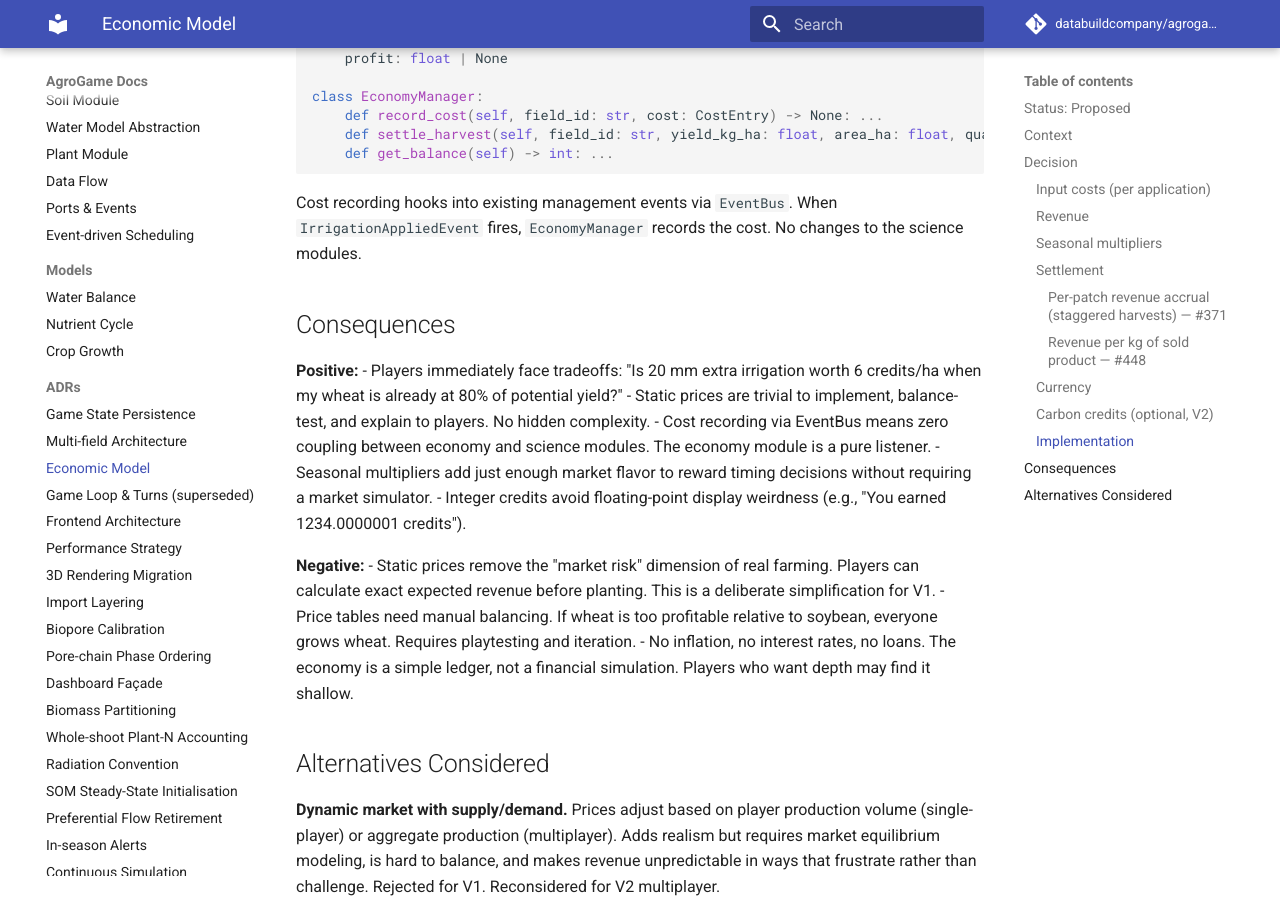
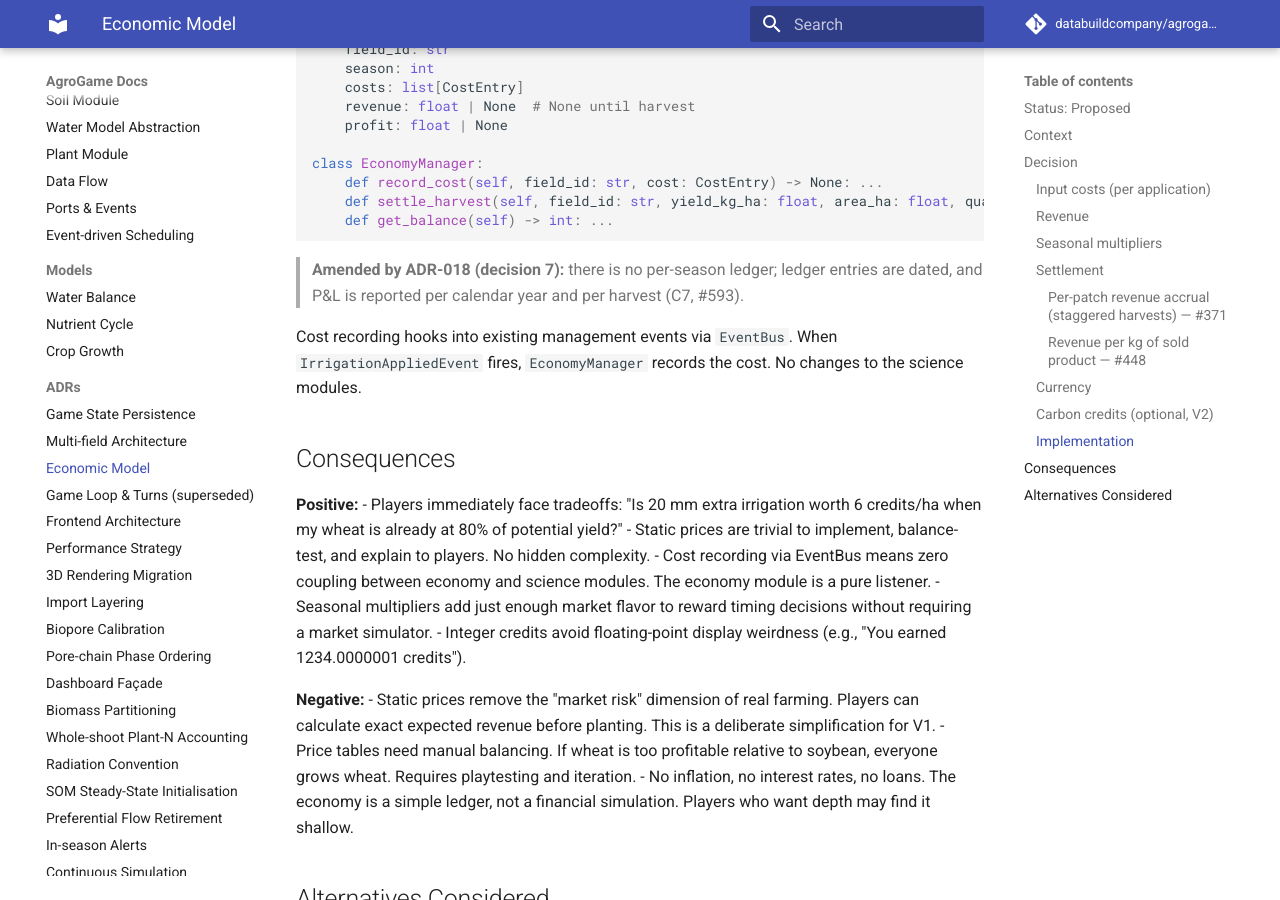
Before and after one commit to gedejong/agrogame, an MkDocs documentation site: the page built from docs/adr/ADR-003-economic-model.md, in a window 1280 px wide and 900 px high, scrolled down 4111 px. Built offline with MkDocs 1.6.1 and Material for MkDocs 9.7.7, drawn with Linux system fonts in a browser that asks for light colours; comment, search, counter and statistics services are not loaded; some of the changed text lies outside the part shown.

Commit message:
docs(#589): mark ADR-003's season-ledger passages amended by ADR-018
Review on #620: the refinement's D5 names ADR-003's season ledger as
amended, and two passages stated it as current. One line each, from
ADR-018 decision 7: no season reset at the #371 save/load + reset bullet,
and a dated ledger with calendar-year and per-harvest P&L (C7, #593) at
the SeasonLedger sketch.

Co-Authored-By: Claude Opus 5.5 <noreply@anthropic.com>

````diff
--- a/docs/adr/ADR-003-economic-model.md
+++ b/docs/adr/ADR-003-economic-model.md
@@ -72,6 +72,8 @@ The V1 ledger settled **once per season**: `EconomicLedger.settle_season()` over
 - **Full-field settlement is area-weighted.** A harvest settles the area-weighted mean grain, `grain = Σ(grainᵢ · area_fractionᵢ) / Σ area_fractionᵢ`, scaled by the harvested area `Σ area_fractionᵢ`. Consequently a full-field harvest (`patch_idx = -1`) credits **exactly** the sum of the per-patch harvests for **any** area distribution, not only equal-area patches (the earlier simple-mean full-field settlement matched sum-of-patches only when all patches shared an equal area). Equality holds to within integer-credit rounding across the separate per-patch settlements.
 - **Save/load + reset.** Accrued `season_revenue`/`season_profit`/`season_costs` round-trip through `EconomicLedger.to_dict`/`from_dict`, so a mid-stagger save preserves the running total and harvesting the remaining patches after reload continues to accrue. A harvested patch (`crop_key = ""`) is now reconstructed crop-free (`crop=None`) on load rather than raising a missing-preset lookup. `reset_season()` clears the accrual at the season boundary.
 
+    > **Amended by ADR-018 (decision 7):** there is no season reset, so no boundary clears the accrual.
+
 #### Revenue per kg of sold product — #448
 
 Settlement is priced per kg of **sold product**, not per kg of harvested dry mass. The simulation's harvested-organ pool (`grain_biomass_g_m2`) is dry matter. A crop preset may declare `harvest_product: {name, dry_matter_fraction}`, and settlement pays `int(dry_g_m2 × 10 / dry_matter_fraction × area_ha × price)`. Grain crops omit the block and default to `grain` at fraction 1.0, i.e. per kg dry grain exactly as before; the arithmetic is unchanged because `x / 1.0 == x`. Grape sells `fruit` at a cited fraction of 0.1946 (USDA FoodData Central FDC 174683), so its fresh-fruit price (0.80 cr/kg) applies to fresh mass. One settlement path serves both; there is no parallel fruit mechanism. Harvest responses add `harvest_product` and `sold_kg_ha` alongside the unchanged `grain_g_m2`, which for grape carries the fruit dry mass.
@@ -113,6 +115,8 @@ class EconomyManager:
     def get_balance(self) -> int: ...
 ```
 
+> **Amended by ADR-018 (decision 7):** there is no per-season ledger; ledger entries are dated, and P&L is reported per calendar year and per harvest (C7, #593).
+
 Cost recording hooks into existing management events via `EventBus`. When `IrrigationAppliedEvent` fires, `EconomyManager` records the cost. No changes to the science modules.
 
 ## Consequences
````
